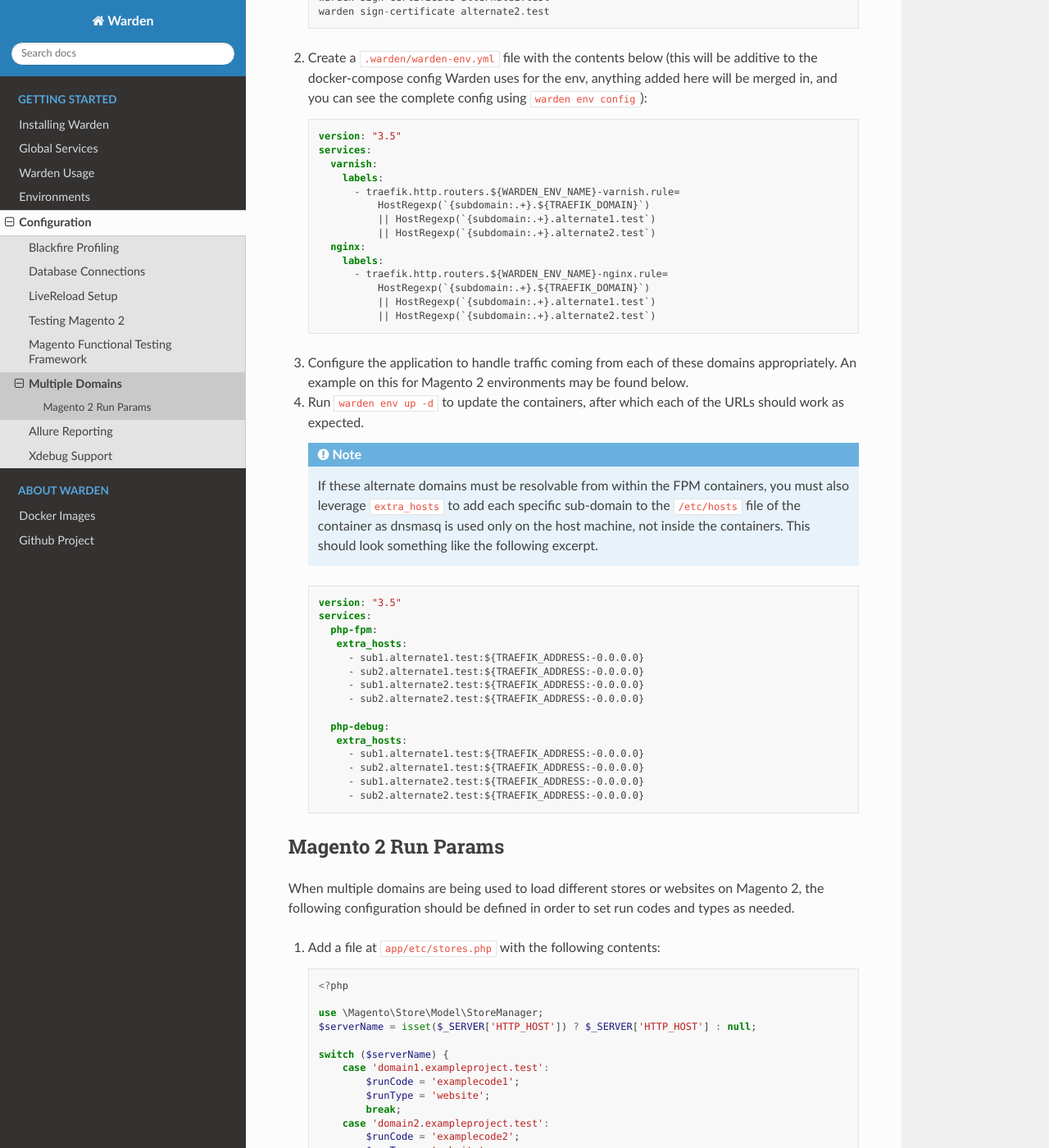
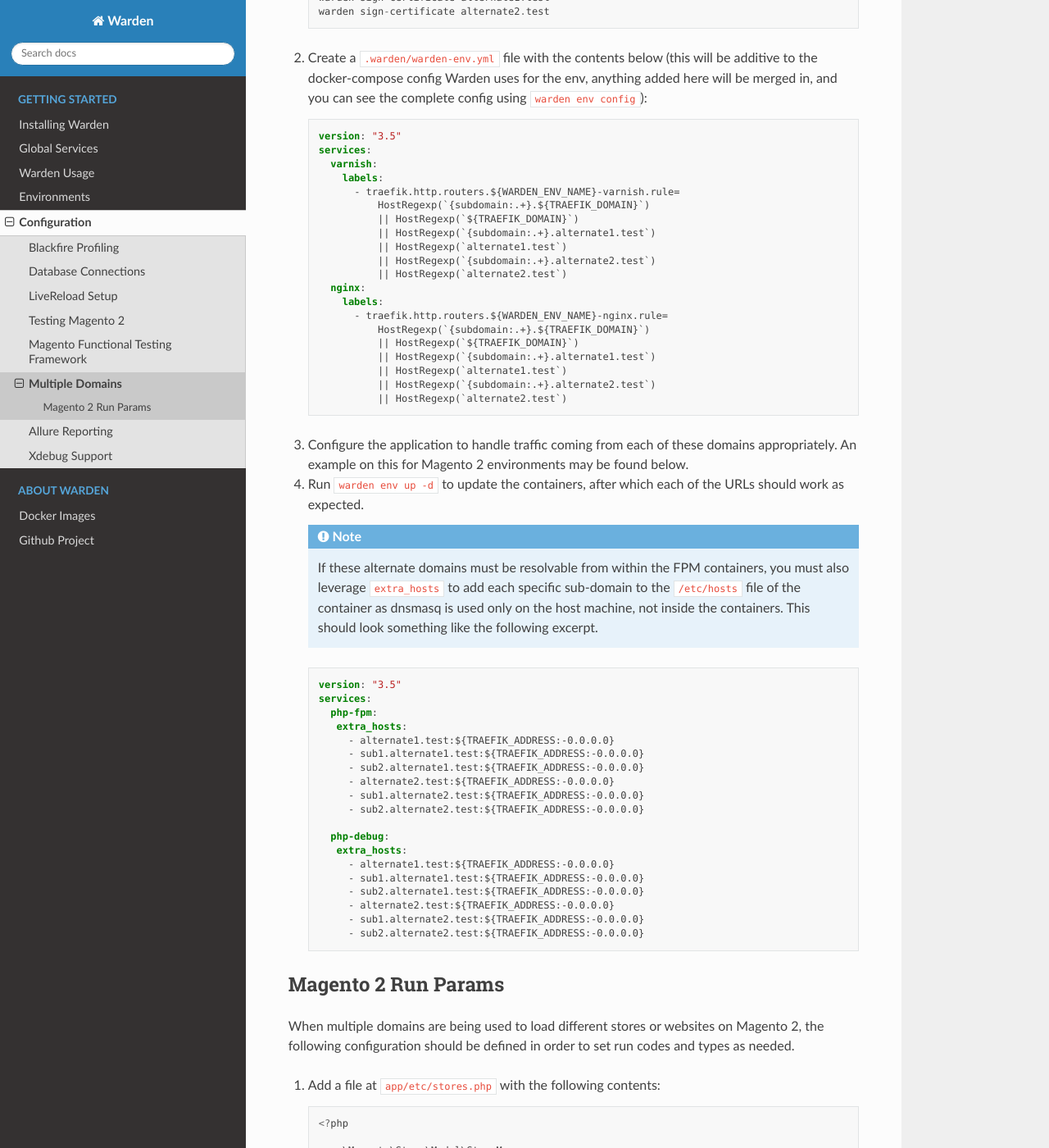
Before and after one commit to wardenenv/warden, a Sphinx documentation site: the page built from docs/configuration/multipledomains.md, in a window 1280 px wide and 1400 px high, scrolled down 390 px. Shown: the whole window at 82% size. Built offline with Sphinx 7.4.7 and the Read the Docs theme 2.0.0, drawn with Linux system fonts in a browser that asks for light colours.

Commit message:
Multiple domains - Add root alternate domain

````diff
--- a/docs/configuration/multipledomains.md
+++ b/docs/configuration/multipledomains.md
@@ -18,14 +18,20 @@ Multiple top-level domains may also be setup by following the instructions below
         labels:
           - traefik.http.routers.${WARDEN_ENV_NAME}-varnish.rule=
               HostRegexp(`{subdomain:.+}.${TRAEFIK_DOMAIN}`)
+              || HostRegexp(`${TRAEFIK_DOMAIN}`)
               || HostRegexp(`{subdomain:.+}.alternate1.test`)
+              || HostRegexp(`alternate1.test`)
               || HostRegexp(`{subdomain:.+}.alternate2.test`)
+              || HostRegexp(`alternate2.test`)
       nginx:
         labels:
           - traefik.http.routers.${WARDEN_ENV_NAME}-nginx.rule=
               HostRegexp(`{subdomain:.+}.${TRAEFIK_DOMAIN}`)
+              || HostRegexp(`${TRAEFIK_DOMAIN}`)
               || HostRegexp(`{subdomain:.+}.alternate1.test`)
+              || HostRegexp(`alternate1.test`)
               || HostRegexp(`{subdomain:.+}.alternate2.test`)
+              || HostRegexp(`alternate2.test`)
     ```
 
 3. Configure the application to handle traffic coming from each of these domains appropriately. An example on this for Magento 2 environments may be found below.
@@ -42,15 +48,19 @@ Multiple top-level domains may also be setup by following the instructions below
     services:
       php-fpm:
        extra_hosts:
+         - alternate1.test:${TRAEFIK_ADDRESS:-0.0.0.0}
          - sub1.alternate1.test:${TRAEFIK_ADDRESS:-0.0.0.0}
          - sub2.alternate1.test:${TRAEFIK_ADDRESS:-0.0.0.0}
+         - alternate2.test:${TRAEFIK_ADDRESS:-0.0.0.0}
          - sub1.alternate2.test:${TRAEFIK_ADDRESS:-0.0.0.0}
          - sub2.alternate2.test:${TRAEFIK_ADDRESS:-0.0.0.0}
 
       php-debug:
        extra_hosts:
+         - alternate1.test:${TRAEFIK_ADDRESS:-0.0.0.0}
          - sub1.alternate1.test:${TRAEFIK_ADDRESS:-0.0.0.0}
          - sub2.alternate1.test:${TRAEFIK_ADDRESS:-0.0.0.0}
+         - alternate2.test:${TRAEFIK_ADDRESS:-0.0.0.0}
          - sub1.alternate2.test:${TRAEFIK_ADDRESS:-0.0.0.0}
          - sub2.alternate2.test:${TRAEFIK_ADDRESS:-0.0.0.0}
     ```
````
